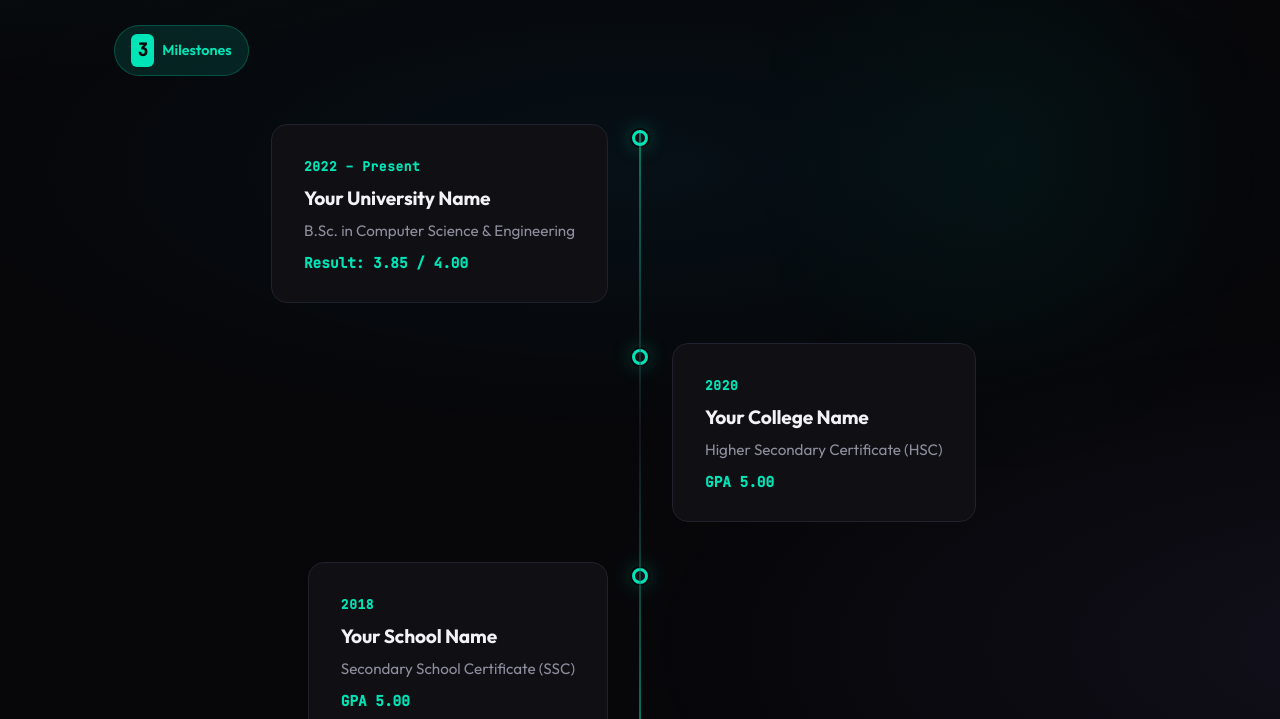
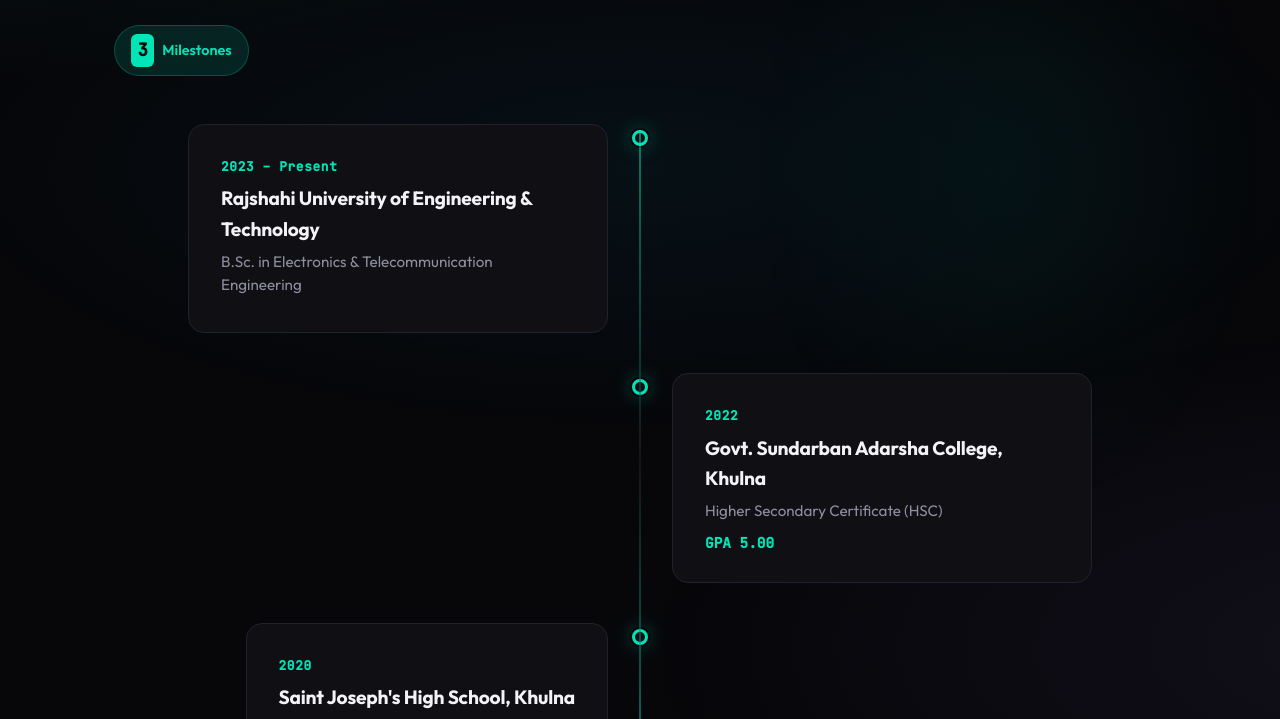
Before and after one commit to rik-byte-shifter/student-portfolio-website-vanilla, a plain HTML site: page education.html in a window 1280 px wide. Shown: the part 233-952 px from the top of the page. Drawn offline with Linux system fonts and the light colour scheme.

Commit message:
Changed some things in education tab

```diff
--- a/education.html
+++ b/education.html
@@ -43,10 +43,11 @@
             <div class="timeline reveal reveal-delay-2">
                 <article class="timeline-node timeline-node-left">
                     <div class="timeline-card">
-                        <span class="timeline-year">2022 – Present</span>
-                        <h3 class="timeline-institution">Your University Name</h3>
-                        <p class="timeline-degree">B.Sc. in Computer Science & Engineering</p>
-                        <p class="timeline-result">Result: 3.85 / 4.00</p>
+                        <span class="timeline-year">2023 – Present</span>
+                        <h3 class="timeline-institution">Rajshahi University of Engineering & Technology</h3>
+                        <p class="timeline-degree">B.Sc. in Electronics & Telecommunication Engineering</p>
+                        <!-- <p class="timeline-result">Result: 3.05 / 4.00</p> -->
+
                     </div>
                     <div class="timeline-dot" aria-hidden="true"></div>
                     <div class="timeline-spacer"></div>
@@ -55,16 +56,16 @@
                     <div class="timeline-spacer"></div>
                     <div class="timeline-dot" aria-hidden="true"></div>
                     <div class="timeline-card">
-                        <span class="timeline-year">2020</span>
-                        <h3 class="timeline-institution">Your College Name</h3>
+                        <span class="timeline-year">2022</span>
+                        <h3 class="timeline-institution">Govt. Sundarban Adarsha College, Khulna</h3>
                         <p class="timeline-degree">Higher Secondary Certificate (HSC)</p>
                         <p class="timeline-result">GPA 5.00</p>
                     </div>
                 </article>
                 <article class="timeline-node timeline-node-left">
                     <div class="timeline-card">
-                        <span class="timeline-year">2018</span>
-                        <h3 class="timeline-institution">Your School Name</h3>
+                        <span class="timeline-year">2020</span>
+                        <h3 class="timeline-institution">Saint Joseph's High School, Khulna</h3>
                         <p class="timeline-degree">Secondary School Certificate (SSC)</p>
                         <p class="timeline-result">GPA 5.00</p>
                     </div>
```
Also changed, not shown: index.html (+1 -1 lines).
